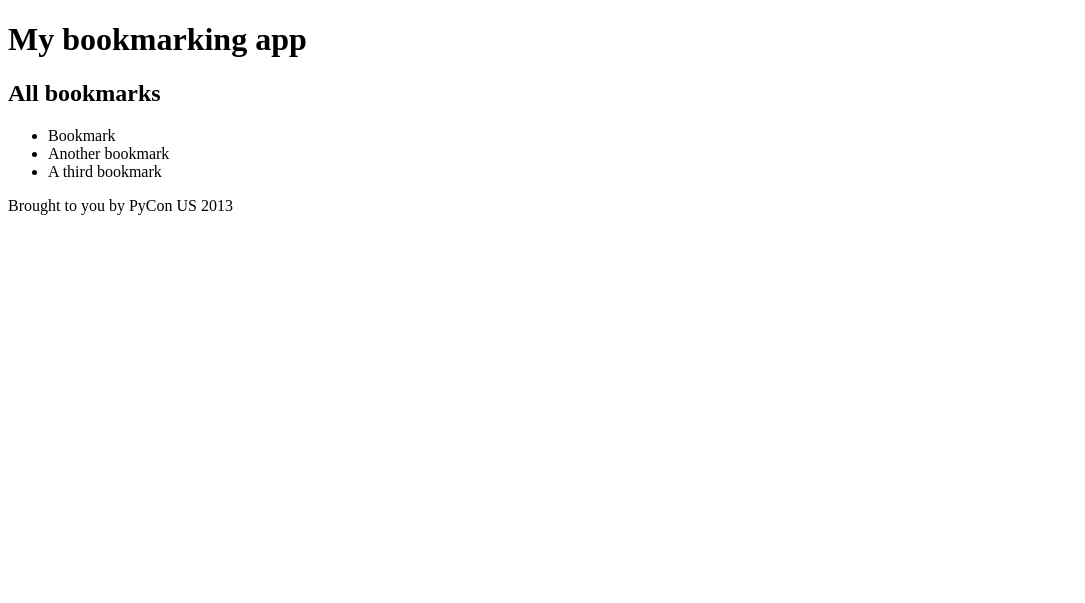
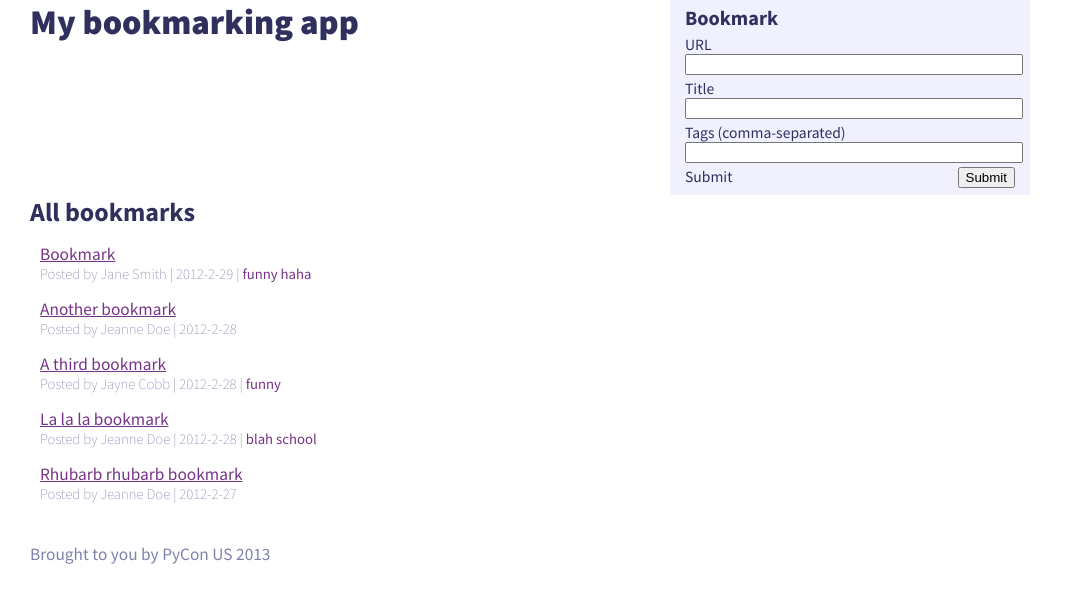
Before and after one commit to aldeka/django-for-designers, a Django app: page / in a window 1280 px wide. Shown: the top 603 px of the page, without its empty margins (0-1085 px from the left). Run offline with Django 3.2, Linux system fonts and the light colour scheme.

Commit message:
Added template inheritance and styling

```diff
--- /dev/null
+++ b/myproject/bookmarks/templates/base.html
@@ -0,0 +1,27 @@
+<!doctype html>
+<html>
+<head>
+    <title>My bookmarking app</title>
+    <link href='http://fonts.googleapis.com/css?family=Source+Sans+Pro:200,400,700,900' rel='stylesheet' type='text/css'>
+    <link rel="stylesheet" href="/static/css/style.css" type="text/css" media="screen" charset="utf-8">
+</head>
+
+<body>
+    <div id="container">
+        <div id="header">
+            {% block bookmark_widget %}
+            {% endblock %}
+            <h1><a href="/">My bookmarking app</a></h1>
+        </div>
+        <div id="content">
+            <h2>{% block subheader %}{% endblock %}</h2>
+            {% block content %}
+            Sample content -- you should never see this, unless an inheriting template fails to have any content block!
+            {% endblock %}
+        </div>
+        <div id="footer">
+            Brought to you by PyCon US 2013
+        </div>
+    </div>
+</body>
+</html>
--- a/myproject/bookmarks/templates/index.html
+++ b/myproject/bookmarks/templates/index.html
@@ -1,23 +1,40 @@
-<!doctype html>
-<html>
-<head>
-    <title>My bookmarking app</title>
-</head>
+{% extends 'base.html' %}
 
-<body>
-    <div id="header">
-        <h1>My bookmarking app</h1>
-    </div>
-    <div id="content">
-        <h2>All bookmarks</h2>
-        <ul>
-            <li>Bookmark</li>
-            <li>Another bookmark</li>
-            <li>A third bookmark</li>
-        </ul>
-    </div>
-    <div id="footer">
-        Brought to you by PyCon US 2013
-    </div>
-</body>
-</html>
+{% block subheader %}All bookmarks{% endblock %}
+
+{% block content %}
+<ul class="bookmarks">
+    <li>
+        <a class="bookmark-link" href="">Bookmark</a>
+        <div class="metadata"><span class="author">Posted by Jane Smith</span> | <span class="timestamp">2012-2-29</span> | <span class="tags"><a href="">funny</a> <a href="">haha</a></span></div>
+    </li>
+    <li>
+        <a class="bookmark-link" href="">Another bookmark</a>
+        <div class="metadata"><span class="author">Posted by Jeanne Doe</span> | <span class="timestamp">2012-2-28</span></div>
+    </li>
+    <li>
+        <a class="bookmark-link" href="">A third bookmark</a>
+        <div class="metadata"><span class="author">Posted by Jayne Cobb</span> | <span class="timestamp">2012-2-28</span> | <span class="tags"><a href="">funny</a></span></div>
+    </li>
+    <li>
+        <a class="bookmark-link" href="">La la la bookmark</a>
+        <div class="metadata"><span class="author">Posted by Jeanne Doe</span> | <span class="timestamp">2012-2-28</span> | <span class="tags"><a href="">blah</a> <a href="">school</a></span></div>
+    </li>
+    <li>
+        <a class="bookmark-link" href="">Rhubarb rhubarb bookmark</a>
+        <div class="metadata"><span class="author">Posted by Jeanne Doe</span> | <span class="timestamp">2012-2-27</span></div>
+    </li>
+</ul>
+{% endblock %}
+
+{% block bookmark_widget %}
+<div id="new-bookmark-widget">
+    <form method="post">
+        <h3>Bookmark</h3>
+        <p><label>URL</label> <input></p>
+        <p><label>Title</label> <input></p>
+        <p><label>Tags (comma-separated)</label> <input></p>
+        <p><button id="new-bookmark-submit">Submit</button>Submit</button>
+    </form>
+</div>
+{% endblock %}
--- a/myproject/bookmarks/views.py
+++ b/myproject/bookmarks/views.py
@@ -8,4 +8,7 @@ def index(request):
 
 
 def tag(request, tag_name):
-    return HttpResponse("This is a tag: <strong>%s</strong>" % (tag_name,))
+    context = {
+        'tag': tag_name,
+    }
+    return render(request, 'tag.html', context)
```
Also changed, not shown: myproject/bookmarks/templates/tag.html (added, +20 -0 lines), myproject/bookmarks/static/css/style.css (renamed from sample-static-files/css/style.css), myproject/bookmarks/static/js/jquery-1.9.1.min.js (renamed from sample-static-files/js/jquery-1.9.1.min.js), myproject/bookmarks/static/js/script.js (added).
